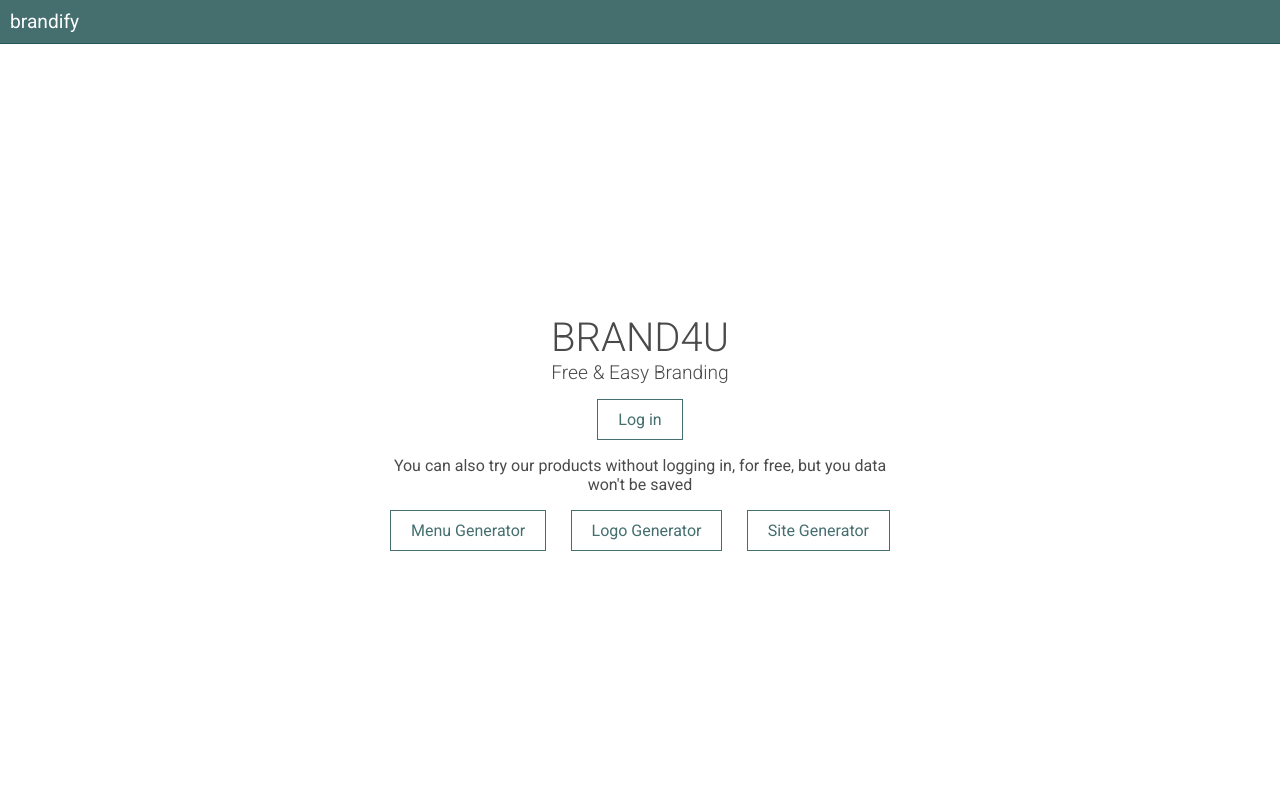
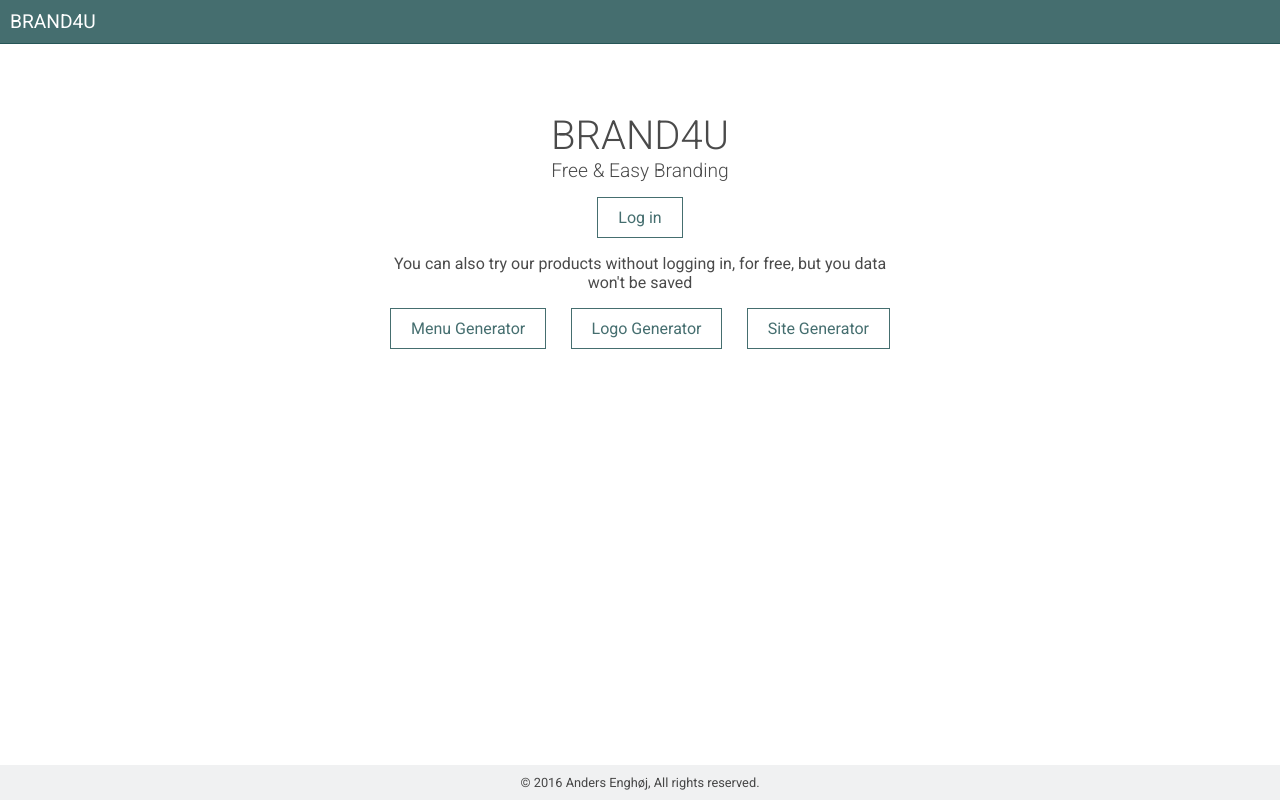
Before and after one commit to Arth101/menu-generator, a plain HTML site: page index.html in a window 1280 px wide. Drawn offline with Linux system fonts and the light colour scheme.

Commit message:
fixed some styling mostly

```diff
--- a/index.html
+++ b/index.html
@@ -13,8 +13,9 @@
   </head>
 
   <body class="profile-body">
+    <main>
     <nav>
-      <span class="logo">brandify</span>
+      <span class="logo">BRAND4U</span>
     </nav>
     <div class="profile-container">
       <div class="profile">
@@ -32,5 +33,9 @@
 
       </div>
     </div>
+  </main>
+  <footer>
+    © 2016 Anders Enghøj, All rights reserved.
+  </footer>
   </body>
 </html>
--- /dev/null
+++ b/styles/scss/footer.scss
@@ -0,0 +1,6 @@
+footer {
+  text-align: center;
+  padding: 10px;
+  background: #F0F1F2;
+  font-size: 0.8em;
+}
--- a/styles/scss/profile.scss
+++ b/styles/scss/profile.scss
@@ -23,8 +23,7 @@
   -webkit-flex-direction: column;
   -ms-flex-direction: column;
   flex-direction: column;
-  min-height: 100%;
-  min-height: calc(100vh - 64px);
+  // min-height: calc(100vh - 64px);
 }
 
 .profile {
--- a/styles/scss/style.scss
+++ b/styles/scss/style.scss
@@ -9,13 +9,21 @@ $font-color: rgba(0,0,0,0.71);
 @import "button";
 @import "profile";
 @import "fadeIn";
+@import "footer";
 
 body {
   margin: 0;
   font-family: 'Roboto', sans-serif;
   font-size: 16px;
   color: $font-color;
+  display: flex;
+  min-height: 100vh;
+  flex-direction: column;
 }
+
+  main {
+    flex: 1 0 auto;
+  }
 
 .menu-container {
   padding: 0 100px;
```
Also changed, not shown: menu-gen.html (+5 -0 lines), styles/css/style.css, 1 other file.
